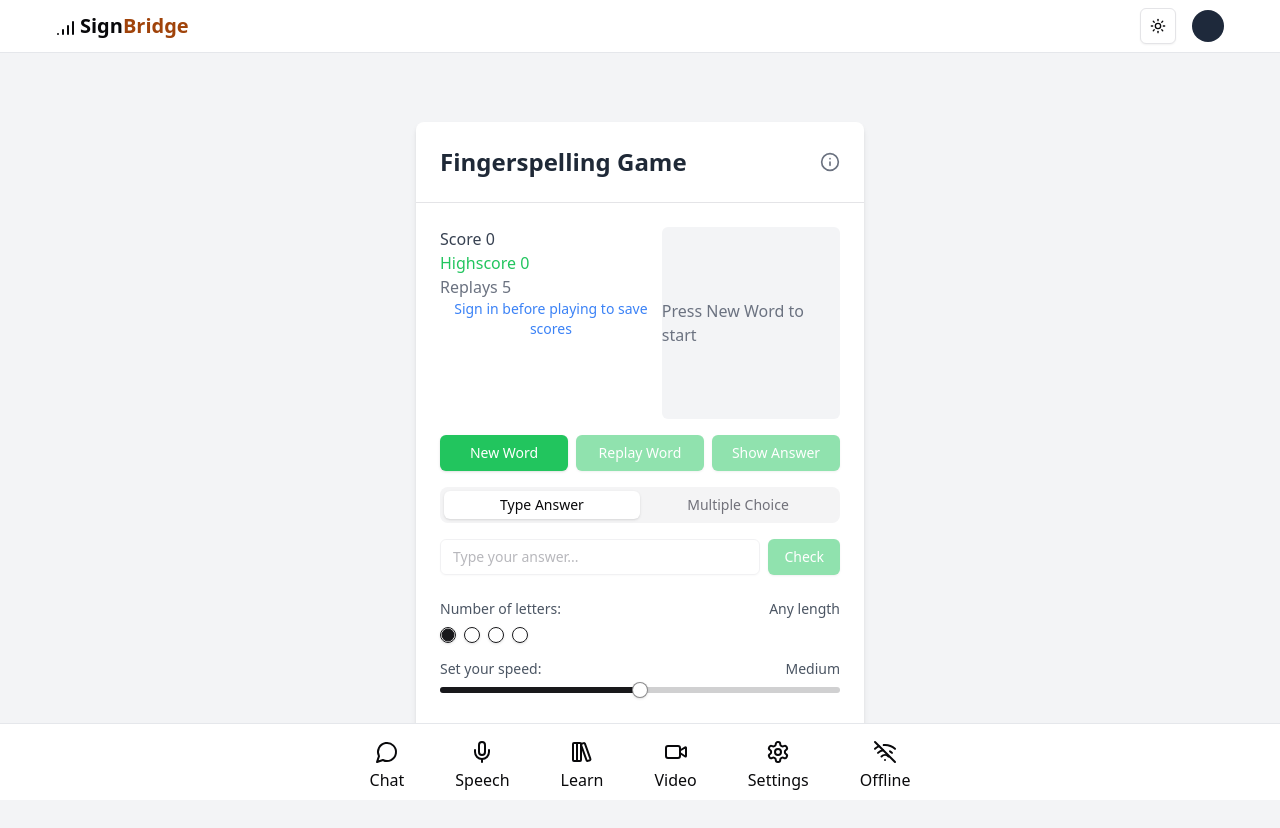
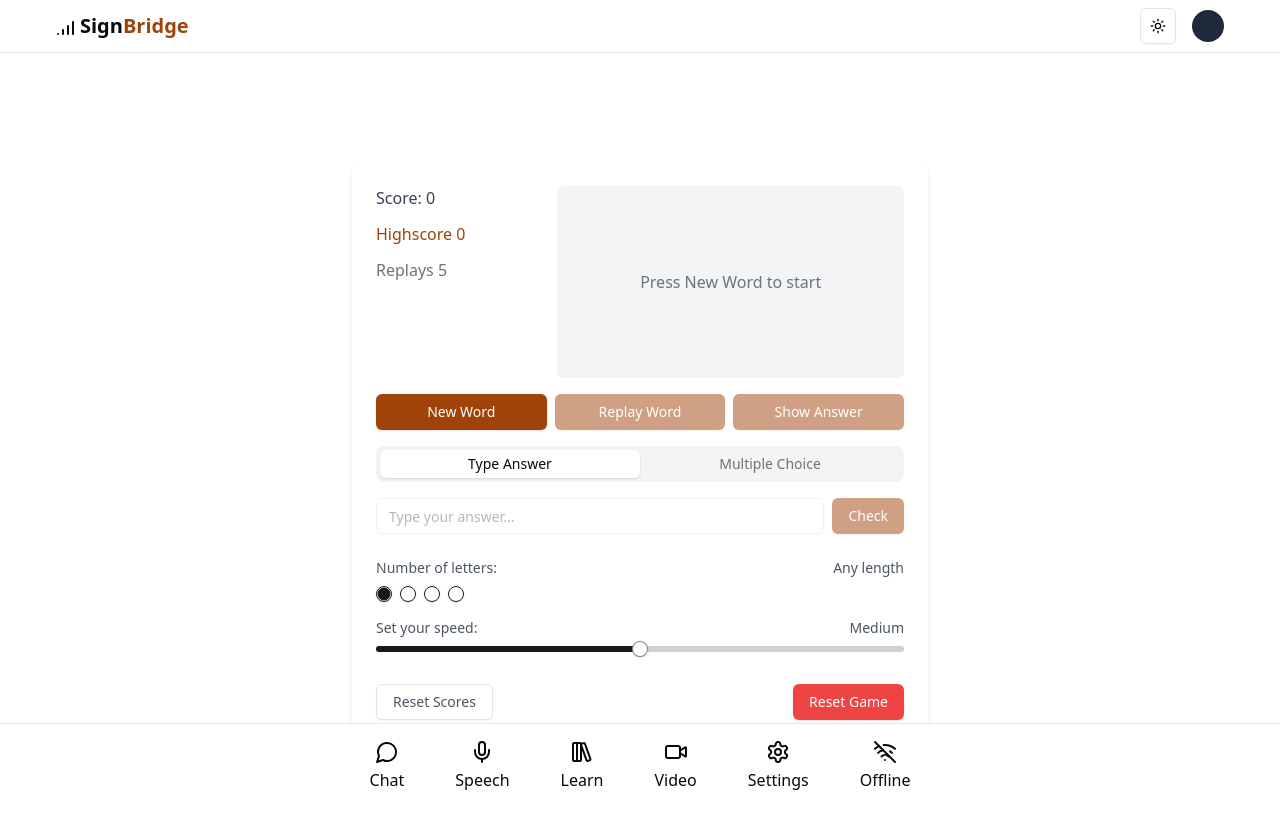
Before and after one commit to Mubaraklouis/Sign-bridge, a Next.js app: page /learn/quiz in a window 1280 px wide. Shown: the top 828 px of the page. Built offline with nearby package versions, Linux system fonts and the light colour scheme.

Commit message:
Update: Add Sign interface and predefined sign language words with images

```diff
--- a/package.json
+++ b/package.json
@@ -23,6 +23,7 @@
     "@radix-ui/react-select": "^2.1.6",
     "@radix-ui/react-slider": "^1.2.3",
     "@radix-ui/react-slot": "^1.1.2",
+    "@radix-ui/react-switch": "^1.1.3",
     "@radix-ui/react-tabs": "^1.1.3",
     "@tensorflow-models/handpose": "^0.1.0",
     "@tensorflow/tfjs": "^4.22.0",
--- a/src/app/(dashboard)/learn/quiz/page.tsx
+++ b/src/app/(dashboard)/learn/quiz/page.tsx
@@ -7,70 +7,8 @@ import { Tabs, TabsContent, TabsList, TabsTrigger } from "@/components/ui/tabs";
 import { RadioGroup, RadioGroupItem } from "@/components/ui/radio-group";
 import { Label } from "@/components/ui/label";
 import { Slider } from "@/components/ui/slider";
-import { InfoIcon as InfoCircle } from "lucide-react";
-
-// Define the sign data structure
-interface Sign {
-  word: string;
-  imageUrl: string;
-}
-
-// Predefined list of common words for sign language practice with associated images
-const SIGN_WORDS: Sign[] = [
-  { word: "hello", imageUrl: "/images/hello.jpg" },
-  { word: "thank you", imageUrl: "/images/thankyou.jpg" },
-  { word: "please", imageUrl: "/images/please.jpg" },
-  { word: "sorry", imageUrl: "/images/sorry.jpg" },
-  { word: "yes", imageUrl: "/images/yes.jpg" },
-  { word: "no", imageUrl: "/images/no.jpg" },
-  { word: "help", imageUrl: "/images/help.png" },
-  { word: "eat", imageUrl: "/images/eat.png" },
-  { word: "drink", imageUrl: "/images/drink.png" },
-
-  // alphabets
-  { word: "a", imageUrl: "/images/alphabet/a.png" },
-  { word: "b", imageUrl: "/images/alphabet/b.png" },
-  { word: "c", imageUrl: "/images/alphabet/c.png" },
-  { word: "d", imageUrl: "/images/alphabet/d.png" },
-  { word: "e", imageUrl: "/images/alphabet/e.png" },
-  { word: "f", imageUrl: "/images/alphabet/f.png" },
-  { word: "g", imageUrl: "/images/alphabet/g.png" },
-  { word: "h", imageUrl: "/images/alphabet/h.png" },
-  { word: "i", imageUrl: "/images/alphabet/i.png" },
-  { word: "j", imageUrl: "/images/alphabet/j.png" },
-  { word: "k", imageUrl: "/images/alphabet/k.png" },
-  { word: "l", imageUrl: "/images/alphabet/l.png" },
-  { word: "m", imageUrl: "/images/alphabet/m.png" },
-  { word: "n", imageUrl: "/images/alphabet/n.png" },
-  { word: "o", imageUrl: "/images/alphabet/o.png" },
-  // { word: "p", imageUrl: "/images/alphabet/p.png" },
-  // { word: "q", imageUrl: "/images/alphabet/q.png" },
-  // { word: "r", imageUrl: "/images/alphabet/r.png" },
-  // { word: "s", imageUrl: "/images/alphabet/s.png" },
-  // { word: "t", imageUrl: "/images/alphabet/t.png" },
-  // { word: "u", imageUrl: "/images/alphabet/u.png" },
-  // { word: "v", imageUrl: "/images/alphabet/v.png" },
-  // { word: "w", imageUrl: "/images/alphabet/w.png" },
-  // { word: "x", imageUrl: "/images/alphabet/x.png" },
-  // { word: "y", imageUrl: "/images/alphabet/y.png" },
-  // { word: "z", imageUrl: "/images/alphabet/z.png" },
-
-  // { word: "love", imageUrl: "/images/love.png" },
-  // { word: "work", imageUrl: "/images/work.png" },
-  // { word: "school", imageUrl: "/images/school.png" },
-  // { word: "sleep", imageUrl: "/images/sleep.png" },
-  // { word: "play", imageUrl: "/images/play.png" },
-  // { word: "happy", imageUrl: "/images/happy.png" },
-  // { word: "friend", imageUrl: "/images/friend.png" },
-  // { word: "family", imageUrl: "/images/family.png" },
-  // { word: "sad", imageUrl: "/images/sad.png" },
-  // { word: "hot", imageUrl: "/images/hot.png" },
-  // { word: "cold", imageUrl: "/images/cold.png" },
-  // { word: "good", imageUrl: "/images/good.png" },
-  // { word: "bad", imageUrl: "/images/bad.png" },
-  // { word: "morning", imageUrl: "/images/morning.png" },
-  // { word: "night", imageUrl: "/images/night.png" },
-];
+import { SIGN_WORDS } from "@/data/quizgame-data";
+import { Sign } from "@/types/types";
 
 const SignQuizGame = () => {
   // Game state
@@ -84,22 +22,17 @@ const SignQuizGame = () => {
   const [letterCount, setLetterCount] = useState("any");
   const [speed, setSpeed] = useState(50);
   const [options, setOptions] = useState<string[]>([]);
-  const [isLoggedIn, setIsLoggedIn] = useState(false);
   const [feedback, setFeedback] = useState<{
     message: string;
     isCorrect: boolean;
   } | null>(null);
+  const [questionsAnswered, setQuestionsAnswered] = useState(0); // Track number of questions answered
 
   // Load scores from localStorage on component mount
   useEffect(() => {
     const savedHighScore = localStorage.getItem("signGameHighScore");
     if (savedHighScore) {
       setHighScore(Number.parseInt(savedHighScore));
-    }
-
-    const savedIsLoggedIn = localStorage.getItem("signGameIsLoggedIn");
-    if (savedIsLoggedIn === "true") {
-      setIsLoggedIn(true);
     }
   }, []);
 
@@ -130,8 +63,6 @@ const SignQuizGame = () => {
     // Select a random word
     const randomSign =
       filteredWords[Math.floor(Math.random() * filteredWords.length)];
-
-    // console.log("Randomly Selected Word:", randomSign.word); // Debugging
 
     setCurrentSign(randomSign);
 
@@ -165,12 +96,7 @@ const SignQuizGame = () => {
     const normalizedUserAnswer = selectedAnswer.trim().toLowerCase();
     const normalizedCorrectAnswer = currentSign.word.trim().toLowerCase();
 
-    // console.log("Correct Answer:", normalizedCorrectAnswer); // Debugging
-    // console.log("User Answer:", normalizedUserAnswer); // Debugging
-
     const isCorrect = normalizedCorrectAnswer === normalizedUserAnswer;
-
-    // console.log("Is Correct:", isCorrect); // Debugging
 
     if (isCorrect) {
       const newScore = score + 1;
@@ -186,10 +112,20 @@ const SignQuizGame = () => {
       });
     }
 
-    // Automatically generate a new sign after a delay
-    setTimeout(() => {
-      generateNewSign();
-    }, 2000);
+    // Increment the number of questions answered
+    setQuestionsAnswered((prev) => prev + 1);
+
+    // Check if 5 questions have been answered
+    if (questionsAnswered + 1 === 5) {
+      const finalScore = (score + (isCorrect ? 1 : 0)) * 20; // Calculate score out of 100
+      alert(`Your score is ${finalScore}/100!`);
+      resetGame(); // Reset the game after 5 questions
+    } else {
+      // Automatically generate a new sign after a delay
+      setTimeout(() => {
+        generateNewSign();
+      }, 2000);
+    }
   };
 
   // Handle replay
@@ -211,50 +147,29 @@ const SignQuizGame = () => {
   const resetGame = () => {
     resetScores();
     setReplays(5);
+    setQuestionsAnswered(0); // Reset the number of questions answered
     generateNewSign();
   };
 
-  // Login to save scores
-  const handleLogin = () => {
-    setIsLoggedIn(true);
-    localStorage.setItem("signGameIsLoggedIn", "true");
-  };
   return (
     <>
-      <section className="flex min-h-screen flex-col items-center justify-center bg-gray-100 p-4">
-        <div className="w-full max-w-md overflow-hidden bg-white rounded-lg shadow-md">
-          <div className="p-6 border-b">
-            <div className="flex items-center justify-between">
-              <h1 className="text-2xl font-semibold text-gray-800">
-                Fingerspelling Game
-              </h1>
-              <button className="text-gray-500 hover:text-gray-700">
-                <InfoCircle size={20} />
-              </button>
-            </div>
-          </div>
-
+      <section className="flex min-h-screen flex-col items-center justify-center p-4 mb-24">
+        <div className="w-full max-w-xl overflow-hidden bg-white rounded-lg shadow-md">
           <div className="p-6">
-            <div className="flex justify-between mb-4">
-              <div>
-                <div className="text-gray-700">Score {score}</div>
-                <div className="text-green-500">Highscore {highScore}</div>
+            <div className="grid lg:grid-cols-3 md:grid-cols-2 grid-cols-1 gap-4 mb-4">
+              <div className="col-span-1">
+                <div className="text-gray-700 pb-3">Score: {score}</div>
+                <div className="text-primary_main pb-3">
+                  Highscore {highScore}
+                </div>
                 <div className="text-gray-500">Replays {replays}</div>
-                {!isLoggedIn && (
-                  <button
-                    onClick={handleLogin}
-                    className="text-sm text-blue-500 hover:underline"
-                  >
-                    Sign in before playing to save scores
-                  </button>
-                )}
               </div>
 
-              <div className="flex items-center justify-center w-48 h-48 bg-gray-100 rounded-md">
+              <div className="flex items-center justify-center h-48 bg-gray-100 rounded-md col-span-2  w-full">
                 {loading ? (
                   <p className="text-gray-500">Loading sign description...</p>
                 ) : currentSign ? (
-                  <div className="text-center">
+                  <div className="text-center w-full bg-red-5002">
                     {showAnswer && (
                       <p className="mb-2 font-bold">{currentSign.word}</p>
                     )}
@@ -273,21 +188,21 @@ const SignQuizGame = () => {
             <div className="grid grid-cols-3 gap-2 mb-4">
               <Button
                 onClick={generateNewSign}
-                className="text-white bg-green-500 hover:bg-green-600"
+                className="text-white bg-primary_main hover:bg-primary_main disabled:opacity-50"
               >
                 New Word
               </Button>
               <Button
                 onClick={handleReplay}
                 disabled={replays <= 0 || !currentSign}
-                className="text-white bg-green-500 hover:bg-green-600 disabled:opacity-50"
+                className="text-white bg-primary_main hover:bg-primary_main disabled:opacity-50"
               >
                 Replay Word
               </Button>
               <Button
                 onClick={() => setShowAnswer(true)}
                 disabled={!currentSign}
-                className="text-white bg-green-500 hover:bg-green-600 disabled:opacity-50"
+                className="text-white bg-primary_main hover:bg-primary_main disabled:opacity-50"
               >
                 Show Answer
               </Button>
@@ -316,7 +231,7 @@ const SignQuizGame = () => {
                   <Button
                     onClick={() => checkAnswer(userAnswer)}
                     disabled={!userAnswer || !currentSign || showAnswer}
-                    className="text-white bg-green-500 hover:bg-green-600"
+                    className="text-white bg-primary_main hover:bg-primary_main disabled:opacity-50"
                   >
                     Check
                   </Button>
--- /dev/null
+++ b/src/data/quizgame-data.ts
@@ -0,0 +1,58 @@
+import { Sign } from "@/types/types";
+
+// Predefined list of common words for sign language practice with associated images
+export const SIGN_WORDS: Sign[] = [
+  { word: "hello", imageUrl: "/images/hello.jpg" },
+  { word: "thank you", imageUrl: "/images/thankyou.jpg" },
+  { word: "please", imageUrl: "/images/please.jpg" },
+  { word: "sorry", imageUrl: "/images/sorry.jpg" },
+  { word: "yes", imageUrl: "/images/yes.jpg" },
+  { word: "no", imageUrl: "/images/no.jpg" },
+  { word: "help", imageUrl: "/images/help.png" },
+  { word: "eat", imageUrl: "/images/eat.png" },
+  { word: "drink", imageUrl: "/images/drink.png" },
+
+  // alphabets
+  { word: "a", imageUrl: "/images/alphabet/a.png" },
+  { word: "b", imageUrl: "/images/alphabet/b.png" },
+  { word: "c", imageUrl: "/images/alphabet/c.png" },
+  { word: "d", imageUrl: "/images/alphabet/d.png" },
+  { word: "e", imageUrl: "/images/alphabet/e.png" },
+  { word: "f", imageUrl: "/images/alphabet/f.png" },
+  { word: "g", imageUrl: "/images/alphabet/g.png" },
+  { word: "h", imageUrl: "/images/alphabet/h.png" },
+  { word: "i", imageUrl: "/images/alphabet/i.png" },
+  { word: "j", imageUrl: "/images/alphabet/j.png" },
+  { word: "k", imageUrl: "/images/alphabet/k.png" },
+  { word: "l", imageUrl: "/images/alphabet/l.png" },
+  { word: "m", imageUrl: "/images/alphabet/m.png" },
+  { word: "n", imageUrl: "/images/alphabet/n.png" },
+  { word: "o", imageUrl: "/images/alphabet/o.png" },
+  // { word: "p", imageUrl: "/images/alphabet/p.png" },
+  // { word: "q", imageUrl: "/images/alphabet/q.png" },
+  // { word: "r", imageUrl: "/images/alphabet/r.png" },
+  // { word: "s", imageUrl: "/images/alphabet/s.png" },
+  // { word: "t", imageUrl: "/images/alphabet/t.png" },
+  // { word: "u", imageUrl: "/images/alphabet/u.png" },
+  // { word: "v", imageUrl: "/images/alphabet/v.png" },
+  // { word: "w", imageUrl: "/images/alphabet/w.png" },
+  // { word: "x", imageUrl: "/images/alphabet/x.png" },
+  // { word: "y", imageUrl: "/images/alphabet/y.png" },
+  // { word: "z", imageUrl: "/images/alphabet/z.png" },
+
+  // { word: "love", imageUrl: "/images/love.png" },
+  // { word: "work", imageUrl: "/images/work.png" },
+  // { word: "school", imageUrl: "/images/school.png" },
+  // { word: "sleep", imageUrl: "/images/sleep.png" },
+  // { word: "play", imageUrl: "/images/play.png" },
+  // { word: "happy", imageUrl: "/images/happy.png" },
+  // { word: "friend", imageUrl: "/images/friend.png" },
+  // { word: "family", imageUrl: "/images/family.png" },
+  // { word: "sad", imageUrl: "/images/sad.png" },
+  // { word: "hot", imageUrl: "/images/hot.png" },
+  // { word: "cold", imageUrl: "/images/cold.png" },
+  // { word: "good", imageUrl: "/images/good.png" },
+  // { word: "bad", imageUrl: "/images/bad.png" },
+  // { word: "morning", imageUrl: "/images/morning.png" },
+  // { word: "night", imageUrl: "/images/night.png" },
+];
--- a/src/types/types.ts
+++ b/src/types/types.ts
@@ -11,3 +11,8 @@ export type Feature = {
   title: string;
   desc: string;
 };
+
+export interface Sign {
+  word: string;
+  imageUrl: string;
+}
```
Also changed, not shown: 1 other file (tests, documents, lock files or other folders).
